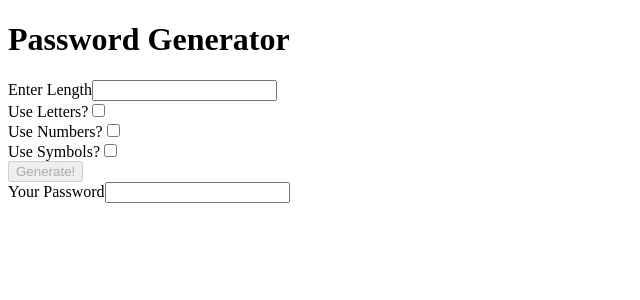
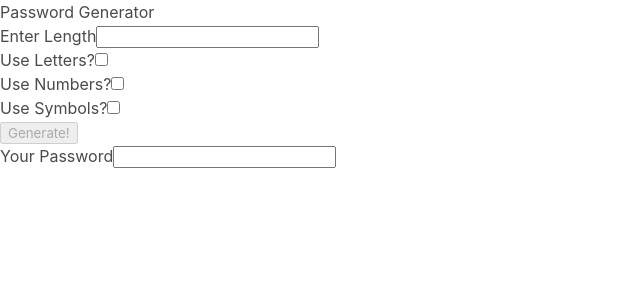
Before and after one commit to SirNathanJF/angular-password-generator, an Angular app: page / in a window 1280 px wide. Shown: the top 300 px of the page, without its empty margins (0-640 px from the left). Built offline with nearby package versions, Linux system fonts and the light colour scheme.

Commit message:
Initial import of Bulma into styles.css

```diff
--- a/src/styles.css
+++ b/src/styles.css
@@ -1 +1 @@
-/* You can add global styles to this file, and also import other style files */
+@import "bulma/css/bulma.css";
```
